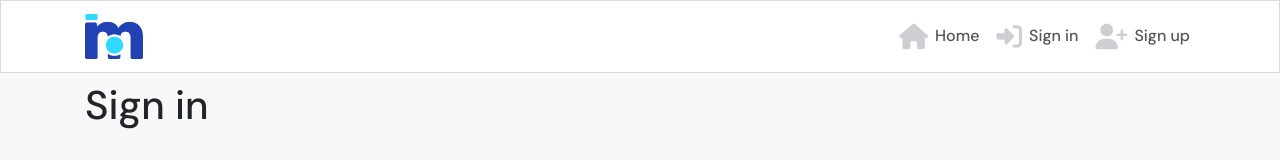
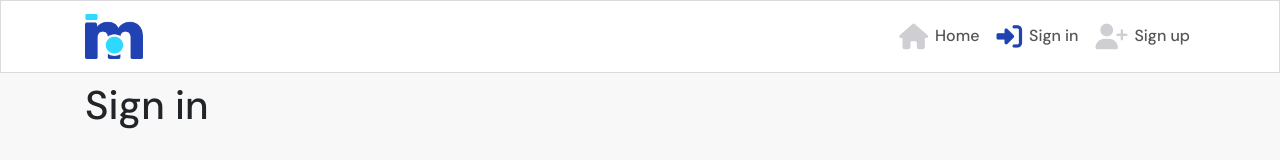
Before and after one commit to PJDEVEX/moments, a React (Create React App) app: page /signin in a window 1280 px wide. Shown: the top 160 px of the page. Built offline with nearby package versions, Linux system fonts and the light colour scheme.

Commit message:
Bug fix: correct router typo

```diff
--- a/src/components/NavBar.js
+++ b/src/components/NavBar.js
@@ -31,7 +31,7 @@ const NavBar = () => {
             <NavLink
               className={styles.NavLink}
               activeClassName={styles.Active}
-              to="/singin"
+              to="/signin"
             >
               <i className="fas fa-sign-in-alt"></i>Sign in
             </NavLink>
@@ -40,7 +40,7 @@ const NavBar = () => {
             <NavLink
               className={styles.NavLink}
               activeClassName={styles.Active}
-              to="/singup"
+              to="/signup"
             >
               <i className="fas fa-user-plus"></i>Sign up
             </NavLink>
```
